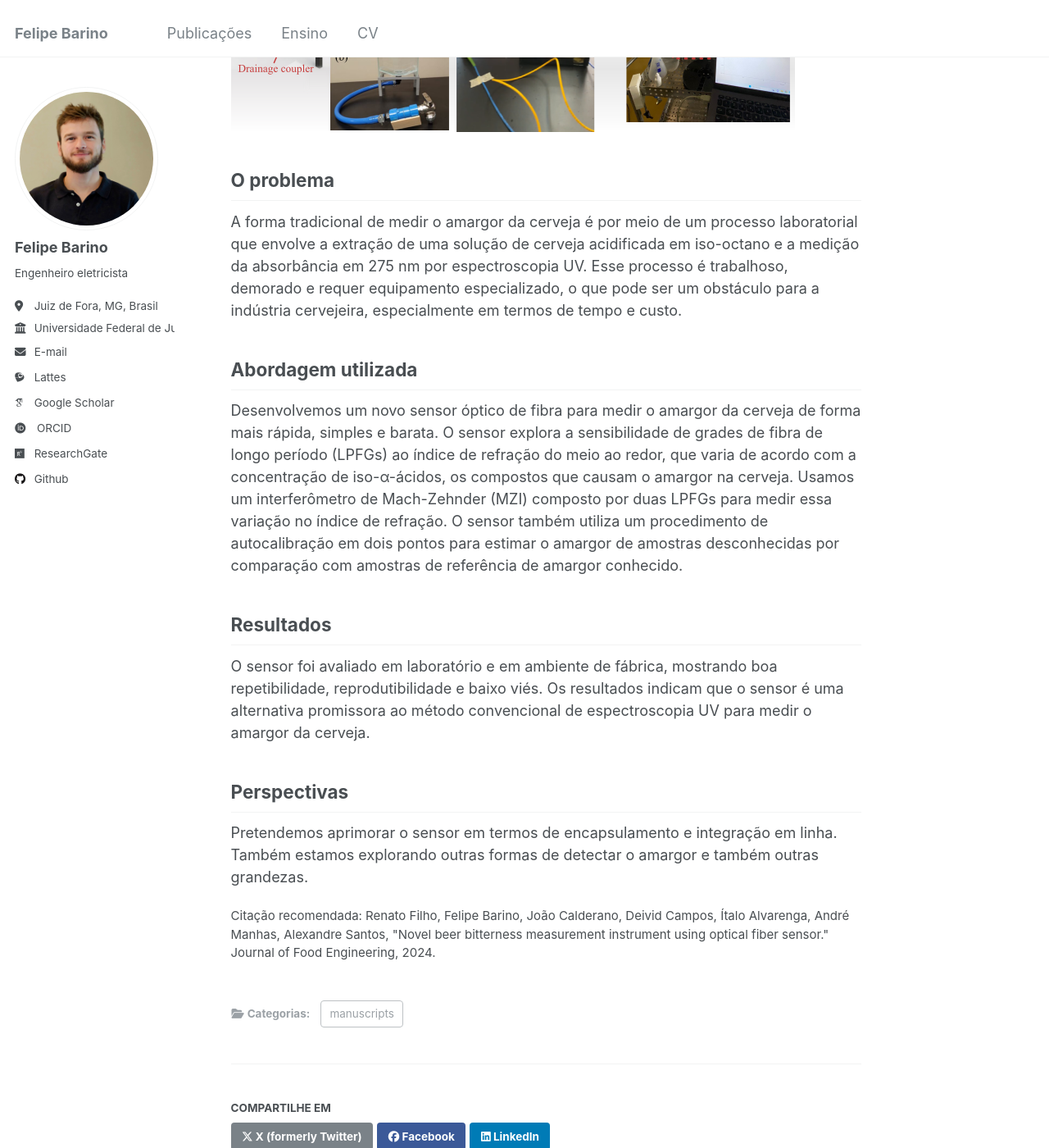
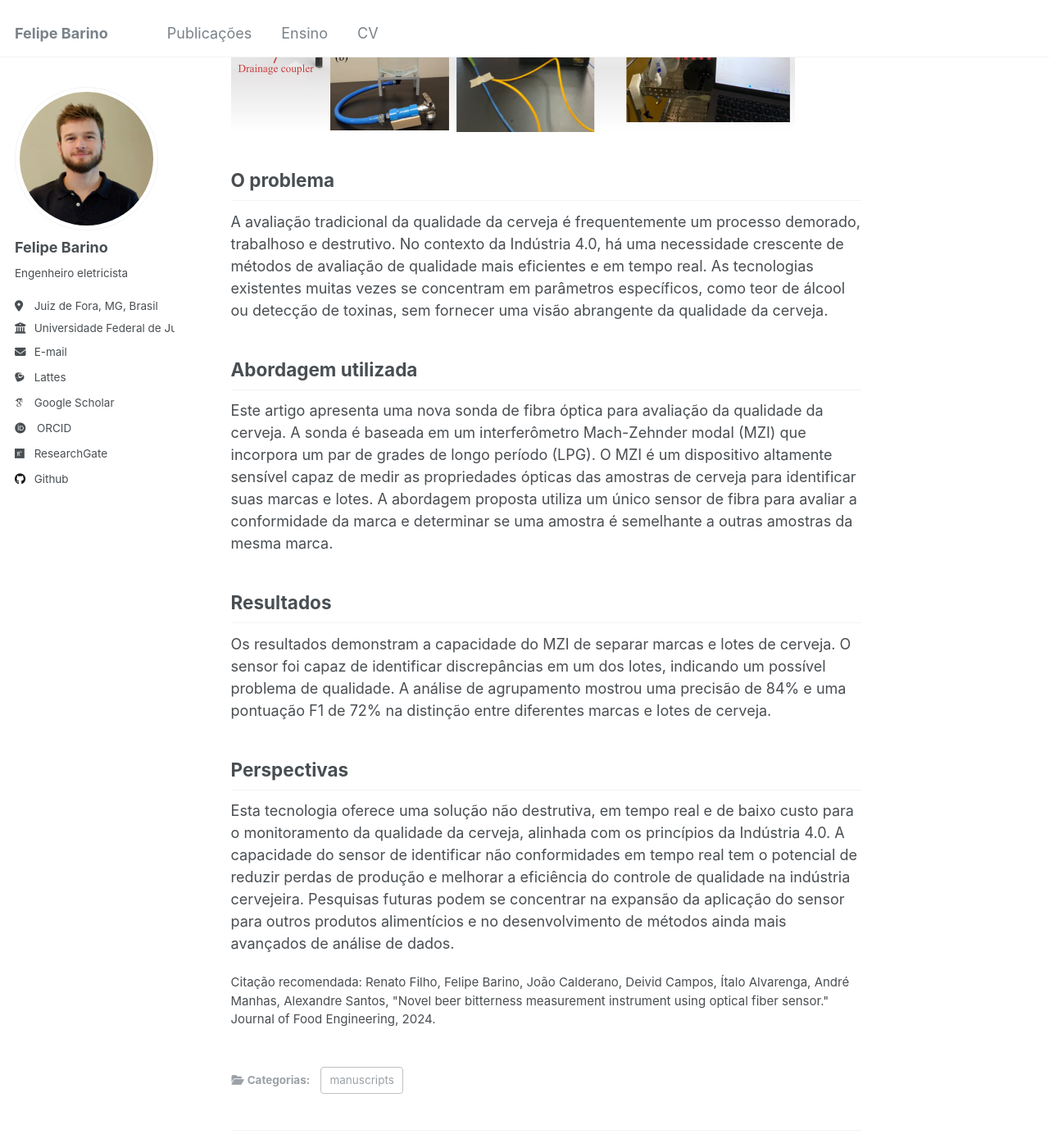
Before and after one commit to felipebarino/felipebarino.github.io, a Jekyll site: the page built from _publications/2024-12-01-Novel-beer-bitterness-measurement-instrument-using-optical-fiber-sensor.md, in a window 1280 px wide and 1400 px high, scrolled down 385 px. Shown: the whole window at 82% size. Built offline with Jekyll 4.4.1, drawn with Linux system fonts in a browser that asks for light colours; some web fonts are replaced.

Commit message:
atualizações abril2025

```diff
--- a/_publications/2024-12-01-Novel-beer-bitterness-measurement-instrument-using-optical-fiber-sensor.md
+++ b/_publications/2024-12-01-Novel-beer-bitterness-measurement-instrument-using-optical-fiber-sensor.md
@@ -14,16 +14,16 @@ citation: ' Renato Filho,  Felipe Barino,  João Calderano,  Deivid Campos,  Ít
 
 ## O problema
 
-A forma tradicional de medir o amargor da cerveja é por meio de um processo laboratorial que envolve a extração de uma solução de cerveja acidificada em iso-octano e a medição da absorbância em 275 nm por espectroscopia UV. Esse processo é trabalhoso, demorado e requer equipamento especializado, o que pode ser um obstáculo para a indústria cervejeira, especialmente em termos de tempo e custo.
+A avaliação tradicional da qualidade da cerveja é frequentemente um processo demorado, trabalhoso e destrutivo.  No contexto da Indústria 4.0, há uma necessidade crescente de métodos de avaliação de qualidade mais eficientes e em tempo real.  As tecnologias existentes muitas vezes se concentram em parâmetros específicos, como teor de álcool ou detecção de toxinas, sem fornecer uma visão abrangente da qualidade da cerveja.
 
 ## Abordagem utilizada
 
-Desenvolvemos um novo sensor óptico de fibra para medir o amargor da cerveja de forma mais rápida, simples e barata. O sensor explora a sensibilidade de grades de fibra de longo período (LPFGs) ao índice de refração do meio ao redor, que varia de acordo com a concentração de iso-α-ácidos, os compostos que causam o amargor na cerveja. Usamos um interferômetro de Mach-Zehnder (MZI) composto por duas LPFGs para medir essa variação no índice de refração. O sensor também utiliza um procedimento de autocalibração em dois pontos para estimar o amargor de amostras desconhecidas por comparação com amostras de referência de amargor conhecido.
+Este artigo apresenta uma nova sonda de fibra óptica para avaliação da qualidade da cerveja.  A sonda é baseada em um interferômetro Mach-Zehnder modal (MZI) que incorpora um par de grades de longo período (LPG).  O MZI é um dispositivo altamente sensível capaz de medir as propriedades ópticas das amostras de cerveja para identificar suas marcas e lotes.  A abordagem proposta utiliza um único sensor de fibra para avaliar a conformidade da marca e determinar se uma amostra é semelhante a outras amostras da mesma marca.
 
 ## Resultados
 
-O sensor foi avaliado em laboratório e em ambiente de fábrica, mostrando boa repetibilidade, reprodutibilidade e baixo viés. Os resultados indicam que o sensor é uma alternativa promissora ao método convencional de espectroscopia UV para medir o amargor da cerveja.
+Os resultados demonstram a capacidade do MZI de separar marcas e lotes de cerveja.  O sensor foi capaz de identificar discrepâncias em um dos lotes, indicando um possível problema de qualidade.  A análise de agrupamento mostrou uma precisão de 84% e uma pontuação F1 de 72% na distinção entre diferentes marcas e lotes de cerveja.
 
 ## Perspectivas
 
-Pretendemos aprimorar o sensor em termos de encapsulamento e integração em linha. Também estamos explorando outras formas de detectar o amargor e também outras grandezas.
+Esta tecnologia oferece uma solução não destrutiva, em tempo real e de baixo custo para o monitoramento da qualidade da cerveja, alinhada com os princípios da Indústria 4.0.  A capacidade do sensor de identificar não conformidades em tempo real tem o potencial de reduzir perdas de produção e melhorar a eficiência do controle de qualidade na indústria cervejeira.  Pesquisas futuras podem se concentrar na expansão da aplicação do sensor para outros produtos alimentícios e no desenvolvimento de métodos ainda mais avançados de análise de dados.
```
Also changed, not shown: _pages/about.md (+1 -1 lines), _pages/cv.md (+4 -2 lines), _publications/2025-04-03-Intelligent-optical-fiber-probe-for-rapid-beer-quality-assessment.md (added, +27 -0 lines), _teaching/2023-UFJF-substituto-grad.md (+2 -2 lines).
